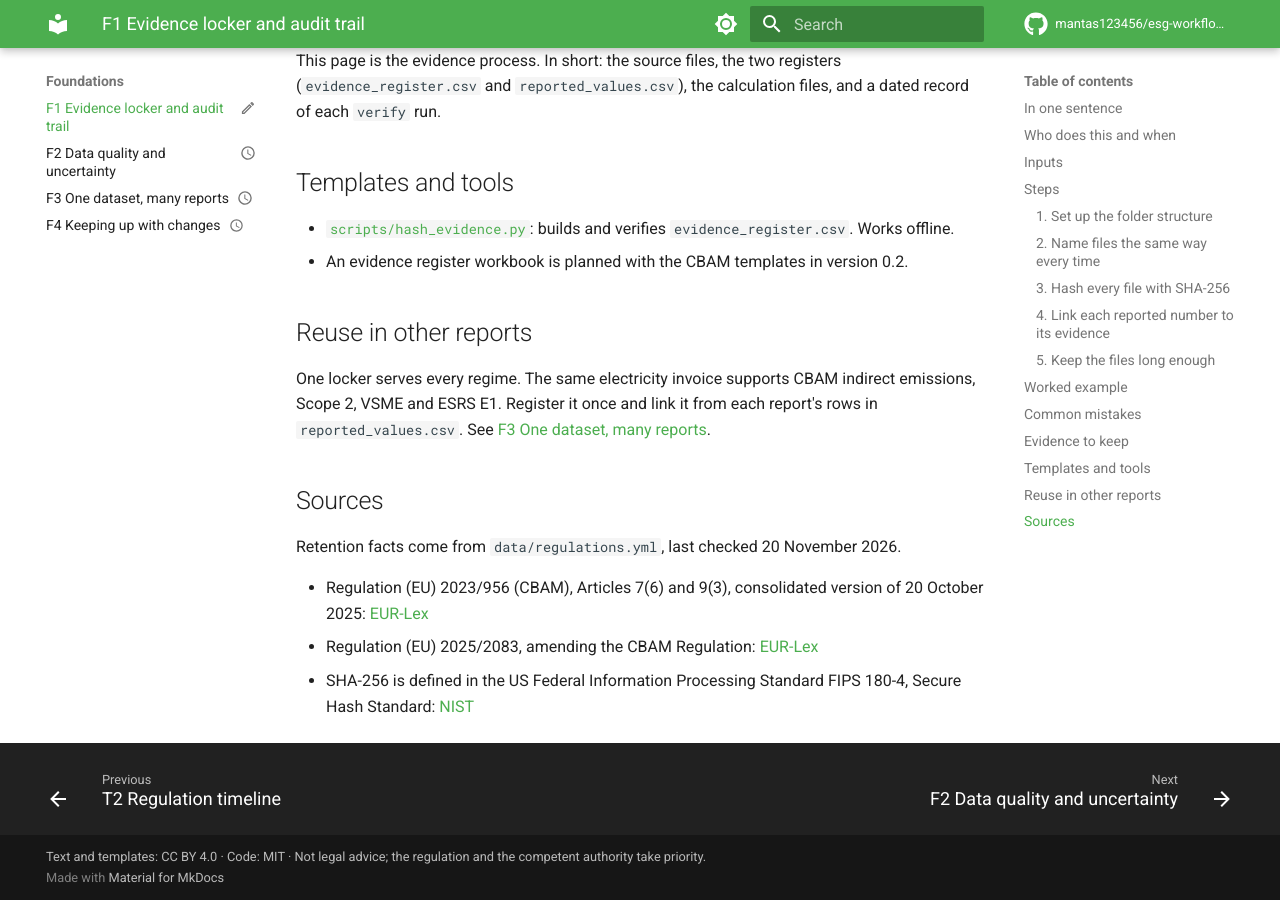
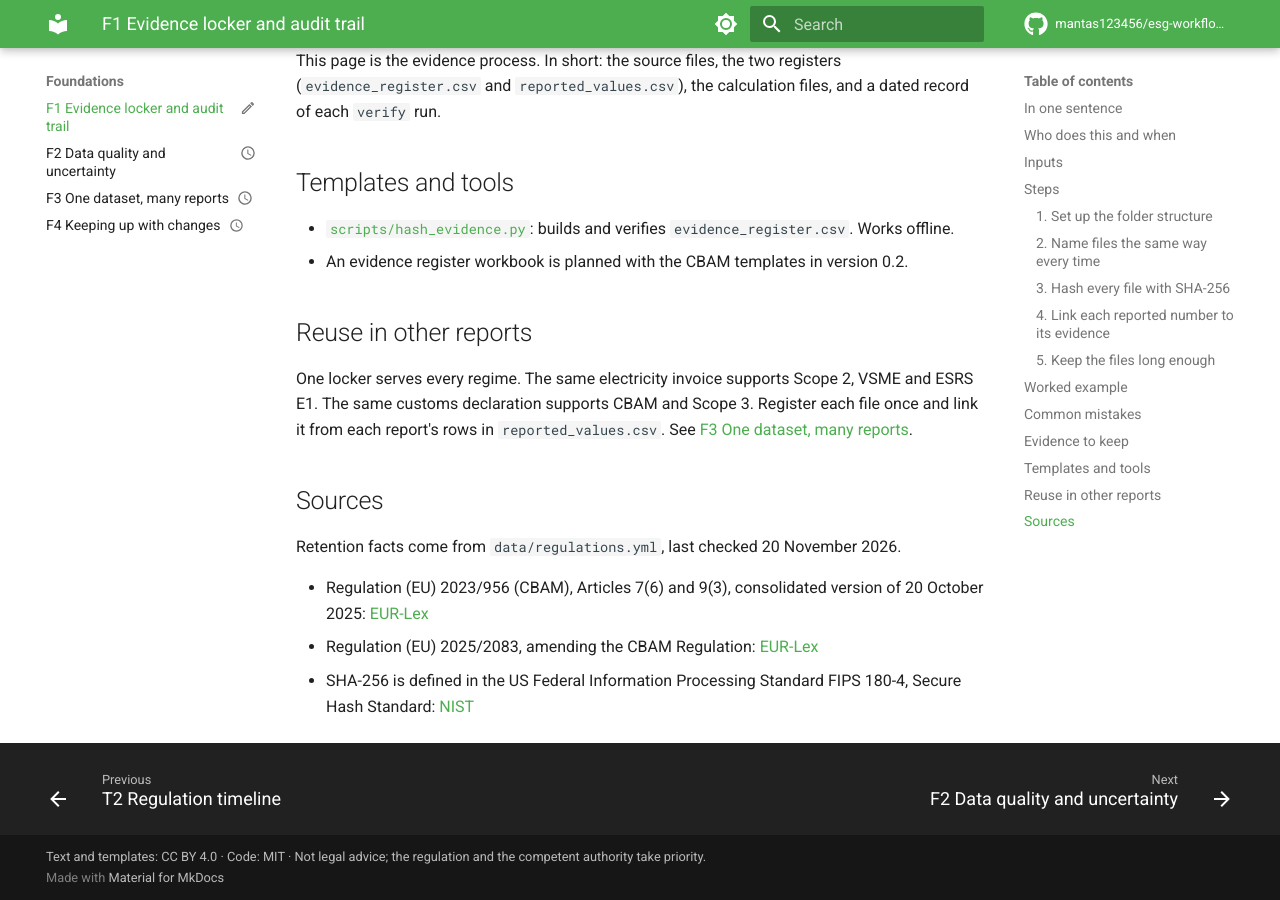
Before and after one commit to mantas123456/esg-workflows-handbook, an MkDocs documentation site: the page built from docs/foundations/evidence-locker.md, in a window 1280 px wide and 900 px high, scrolled down 4650 px. Built offline with MkDocs 1.6.1 and Material for MkDocs 9.7.7, drawn with Linux system fonts in a browser that asks for light colours; comment, search, counter and statistics services are not loaded; some of the changed text lies outside the part shown.

Commit message:
F1, T1: importer's own electricity is not CBAM data
CBAM uses emissions data from the producing installation, not the
importer's energy use. Fix the F1 example report and reuse section, and
the T1 reuse sentence.

Co-Authored-By: Claude Opus 5.5 <noreply@anthropic.com>

```diff
--- a/docs/foundations/evidence-locker.md
+++ b/docs/foundations/evidence-locker.md
@@ -196,8 +197,9 @@ calculation files, and a dated record of each `verify` run.
 ## Reuse in other reports
 
 One locker serves every regime. The same electricity invoice supports
-CBAM indirect emissions, Scope 2, VSME and ESRS E1. Register it once and
-link it from each report's rows in `reported_values.csv`. See
+Scope 2, VSME and ESRS E1. The same customs declaration supports CBAM and
+Scope 3. Register each file once and link it from each report's rows in
+`reported_values.csv`. See
 [F3 One dataset, many reports](one-dataset-many-reports.md).
 
 ## Sources
```
Also changed, not shown: other parts of docs/foundations/evidence-locker.md (+4 -3 lines), docs/start-here/triage.md (+2 -2 lines).
